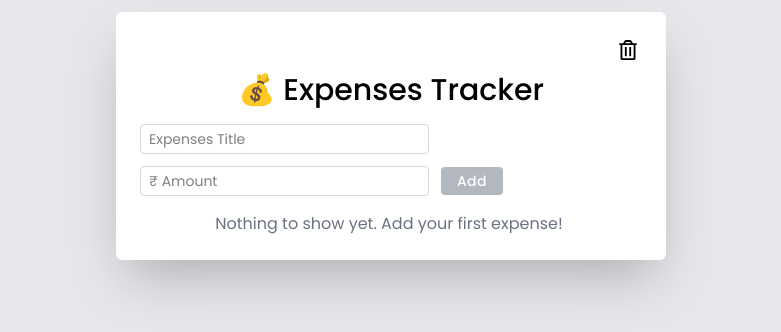
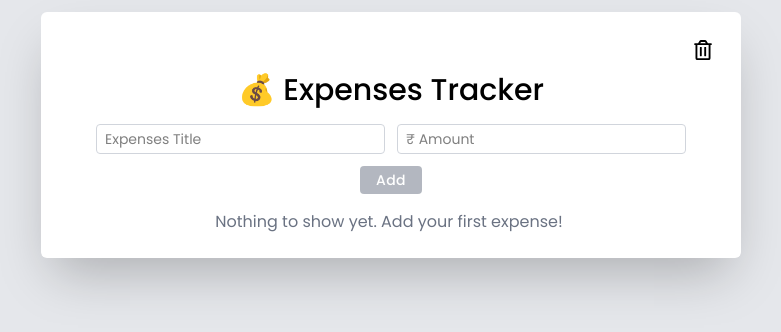
Before and after one commit to VickyDevlo/Expenses-Tracker, a React (Vite) app in the folder client/: page / in a window 1280 px wide. Shown: the top 332 px of the page, without its empty margins (249-1030 px from the left). Built offline with nearby package versions, Linux system fonts and the light colour scheme.

Commit message:
issue resolved

```diff
--- a/client/src/App.jsx
+++ b/client/src/App.jsx
@@ -2,7 +2,7 @@ import { AppRoutes } from "./appRoutes/AppRoutes";
 
 function App() {
   return (
-    <div className="flex flex-col items-center h-screen bg-gray-200">
+    <div className="flex flex-col items-center h-screen bg-gray-200 px-2">
       <AppRoutes />
     </div>
   );
--- a/client/src/components/DeletedExpenses.jsx
+++ b/client/src/components/DeletedExpenses.jsx
@@ -18,8 +18,7 @@ const DeleteExpenses = () => {
   return (
     <>
       <div
-        className="bg-red-50 lg:w-[550px] max-h-[422px] mt-3 mx-3 md:mx-auto
-      overflow-hidden p-4 sm:p-6 rounded-md shadow-2xl flex flex-col"
+        className="bg-red-50 w-full max-w-[550px] md:max-w-[600px] lg:max-w-[700px] max-h-[422px] mt-3 mx-auto px-3 sm:px-4 md:px-6 overflow-hidden p-3 sm:p-4 md:p-6 rounded-md shadow-2xl flex flex-col"
       >
         <div className="flex justify-start">
           <button
--- a/client/src/components/ExpensesForm.jsx
+++ b/client/src/components/ExpensesForm.jsx
@@ -52,7 +52,7 @@ const ExpensesForm = () => {
   return (
     <form
       onSubmit={onSubmitHandler}
-      className="flex flex-wrap max-md:flex-col items-center gap-3 my-3"
+      className="flex justify-center flex-wrap max-md:flex-col items-center gap-3 my-3"
     >
       <input
         type="text"
--- a/client/src/components/ExpensesItem.jsx
+++ b/client/src/components/ExpensesItem.jsx
@@ -22,7 +22,7 @@ const ExpensesItem = ({ expense }) => {
             onClick={() => setEditingExpense(expense)}
             className="text-sm text-white cursor-pointer"
           >
-            <GrEdit
+            <GrEdit size={20}
               className="text-base text-blue-500 hover:scale-125
             transition-all duration-300"
             />
@@ -32,6 +32,7 @@ const ExpensesItem = ({ expense }) => {
             className="text-sm text-white cursor-pointer"
           >
             <RiDeleteBin6Line
+            size={20}
               className="text-base text-[#e81f54]
             hover:scale-125 transition-all duration-300"
             />
--- a/client/src/components/Layout.jsx
+++ b/client/src/components/Layout.jsx
@@ -15,8 +15,7 @@ const Layout = () => {
 
   return (
     <div
-      className="bg-white lg:w-[550px] max-h-[422px] mt-3 mx-3 md:mx-auto
-    overflow-hidden p-4 sm:p-6 rounded-md shadow-2xl flex flex-col"
+      className="bg-white  w-full max-w-[550px] md:max-w-[600px] lg:max-w-[700px] max-h-[422px] mt-3 mx-auto px-3 sm:px-4 md:px-6 overflow-hidden p-3 sm:p-4 md:p-6 rounded-md shadow-2xl flex flex-col"
     >
       <div className="flex justify-end">
         <button
```
